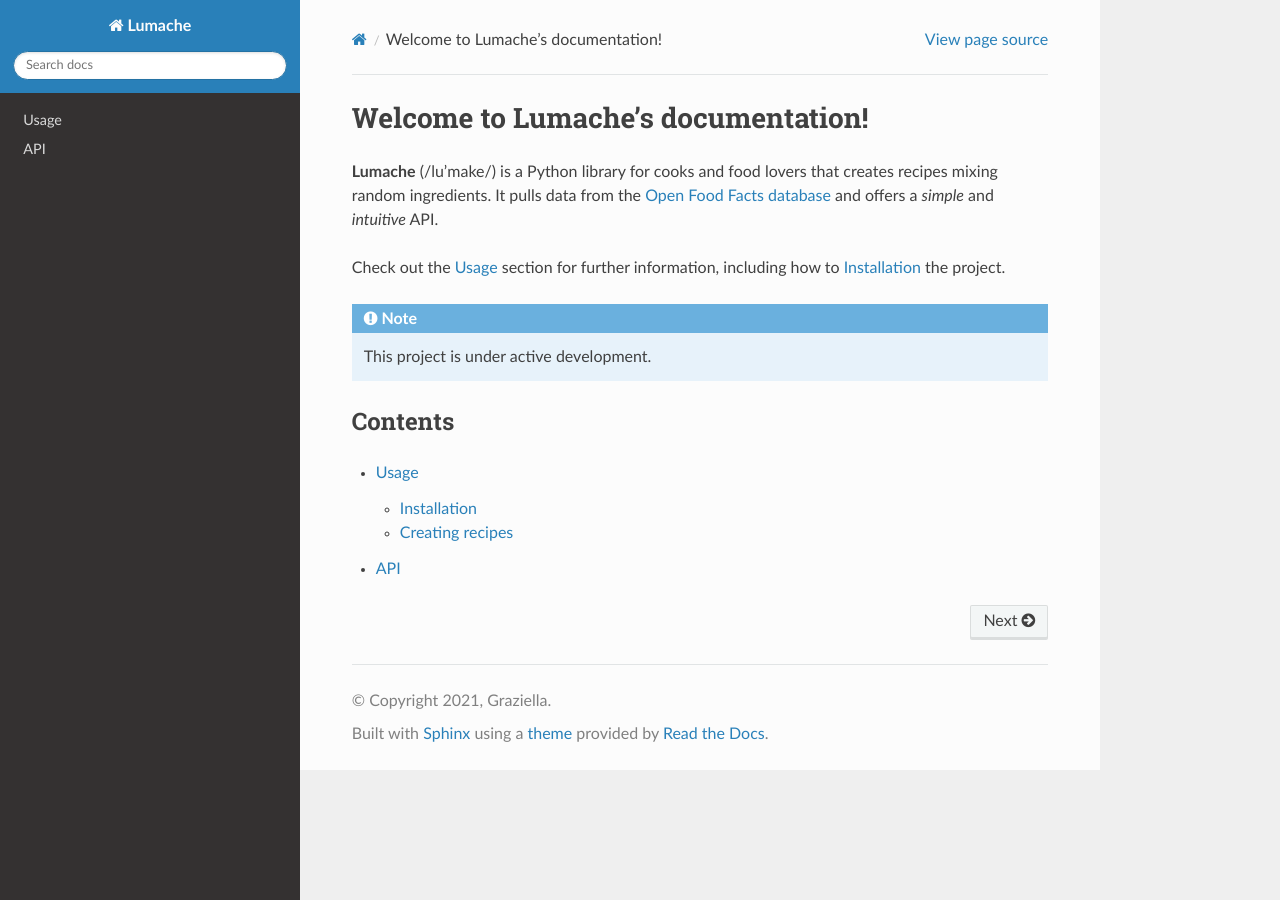
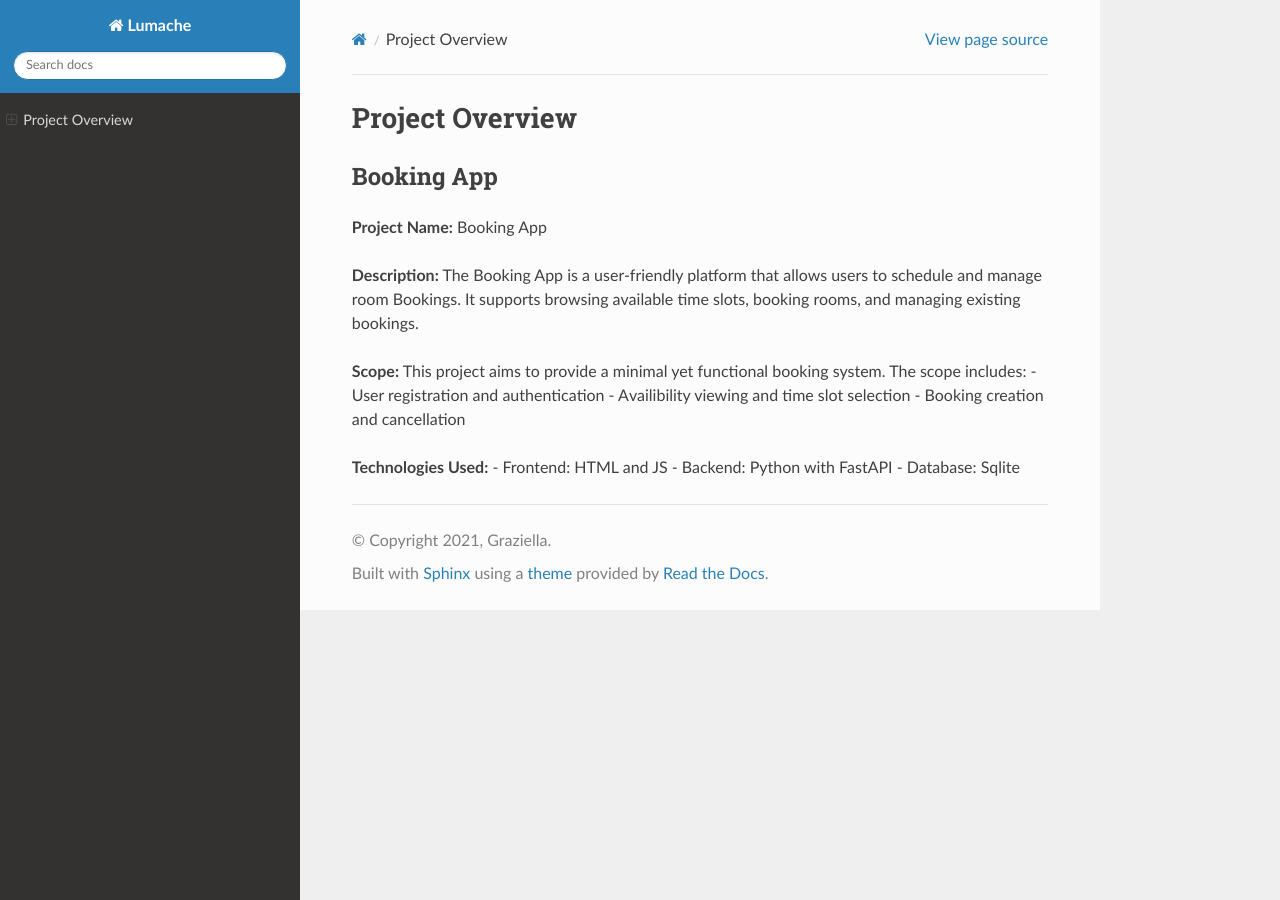
Before and after one commit to uopSETAPTeam3b/BookingApp, a Sphinx documentation site: the page built from docs/source/index.rst, in a window 1280 px wide. Built offline with Sphinx 7.4.7 and the Read the Docs theme 3.1.0, drawn with Linux system fonts in a browser that asks for light colours.

Commit message:
Main and Usage Doc pages

```diff
--- a/docs/source/index.rst
+++ b/docs/source/index.rst
@@ -1,22 +1,22 @@
-Welcome to Lumache's documentation!
-===================================
+=====================
+Project Overview
+=====================
 
-**Lumache** (/lu'make/) is a Python library for cooks and food lovers
-that creates recipes mixing random ingredients.
-It pulls data from the `Open Food Facts database <https://world.openfoodfacts.org/>`_
-and offers a *simple* and *intuitive* API.
+Booking App
+===========
 
-Check out the :doc:`usage` section for further information, including
-how to :ref:`installation` the project.
+**Project Name:** Booking App
 
-.. note::
+**Description:**
+The Booking App is a user-friendly platform that allows users to schedule and manage room Bookings. It supports browsing available time slots, booking rooms, and managing existing bookings.
 
-   This project is under active development.
+**Scope:**
+This project aims to provide a minimal yet functional booking system. The scope includes:
+- User registration and authentication
+- Availibility viewing and time slot selection
+- Booking creation and cancellation
 
-Contents
---------
-
-.. toctree::
-
-   usage
-   api
+**Technologies Used:**
+- Frontend: HTML and JS
+- Backend: Python with FastAPI
+- Database: Sqlite
```
Also changed, not shown: docs/source/usage.rst (+13 -15 lines).
